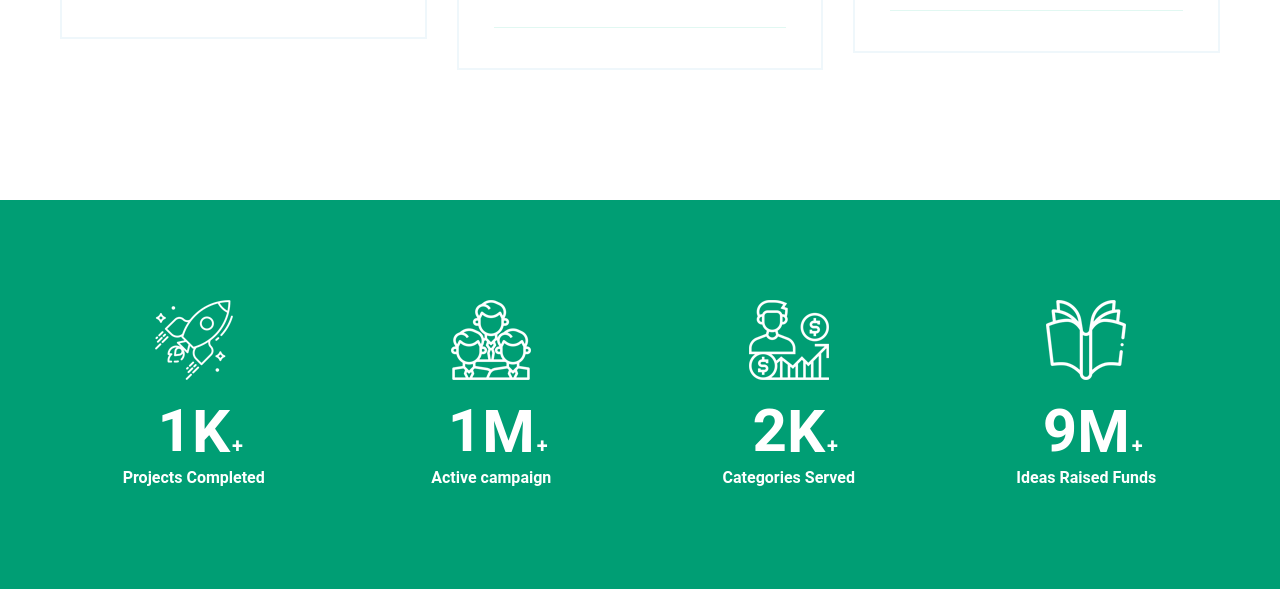
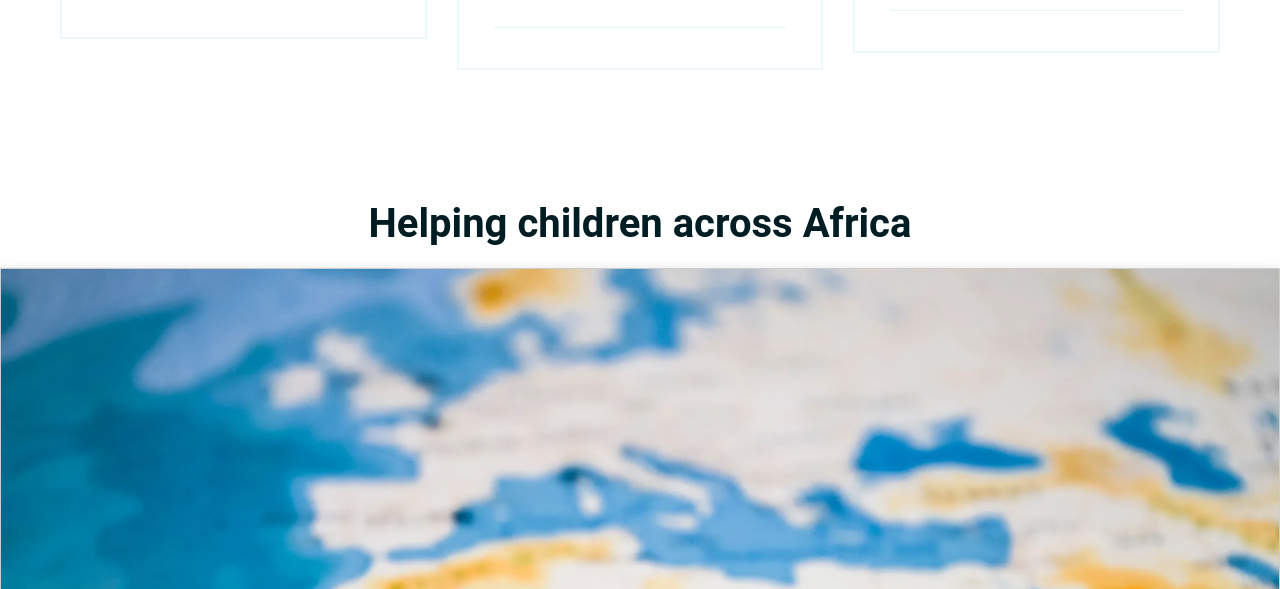
Before and after one commit to LifeMac-Africa/website, a PHP site: page / in a window 1280 px wide. Shown: the part 2798-3387 px from the top of the page. Run offline with PHP 8.4, Linux system fonts and the light colour scheme; some web fonts are replaced.

Commit message:
Life-mac Africa 06/04/24 @NK

```diff
--- a/include/footer.php
+++ b/include/footer.php
@@ -49,9 +49,9 @@ include('./include/header.php');
                                     </div>
                                     <div class="footer-social">
                                         <ul>
-                                            <li><a href="#"><i class="fab fa-facebook-f"></i></a></li>
-                                            <li><a href="#"><i class="fab fa-twitter"></i></a></li>
-                                            <li><a href="#"><i class="fab fa-youtube"></i></a></li>
+                                            <li><a href="#"><i class="bi bi-facebook"></i></a></li>
+                                            <li><a href="#"><i class="bi bi-twitter-x"></i></a></li>
+                                            <li><a href="#"><i class="bi bi-youtube"></i></a></li>
                                         </ul>
                                     </div>
                                 </div>
@@ -67,7 +67,7 @@ include('./include/header.php');
                                                     <a href="#"><img src="images/f_blog_img01.jpg" alt=""></a>
                                                 </div>
                                                 <div class="content">
-                                                    <span><i class="fas fa-calendar-alt"></i>23rd January 2022</span>
+                                                    <span><i class="bi bi-calendar-month"></i>23rd January 2022</span>
                                                     <h2 class="title"><a href="#">Honest and Clear Presentation in Projects</a></h2>
                                                 </div>
                                             </li>
@@ -76,7 +76,7 @@ include('./include/header.php');
                                                     <a href="#"><img src="images/f_blog_img02.jpg" alt=""></a>
                                                 </div>
                                                 <div class="content">
-                                                    <span><i class="fas fa-calendar-alt"></i>23rd June 2023</span>
+                                                    <span><i class="bi bi-calendar-month"></i>23rd June 2023</span>
                                                     <h2 class="title"><a href="#">Simply popular belief tradition contrary lorem</a></h2>
                                                 </div>
                                             </li>
@@ -85,7 +85,7 @@ include('./include/header.php');
                                                     <a href="#"><img src="images/f_blog_img03.jpg" alt=""></a>
                                                 </div>
                                                 <div class="content">
-                                                    <span><i class="fas fa-calendar-alt"></i>23rd June 2024</span>
+                                                    <span><i class="bi bi-calendar-month"></i>23rd June 2024</span>
                                                     <h2 class="title"><a href="#">Popular contrary to traditional lorem ipsum</a></h2>
                                                 </div>
                                             </li>
--- a/include/navbar.php
+++ b/include/navbar.php
@@ -61,6 +61,10 @@
                                             <div class="dropdown-btn"><span class="fas fa-angle-down"></span></div></li>
                                         <!-- Home Ends here -->
 
+                                        <!-- Programs -->
+                                        <li><a href="./programs.php">Programs</a></li>
+                                             <!-- Programs -->
+
 
                                                 <!-- About start here -->
                                             <li><a href="./about.php">About</a></li>
@@ -70,10 +74,10 @@
                                                 <!-- Volunteer Team -->
                                             <li class="dropdown"><a href="./volunteer.php">Volunteer</a>
                                                 <ul class="submenu">
-                                                    <li><a href="#">Team 1</a></li>
-                                                    <li><a href="#">Team 2</a></li>
-                                                    <li><a href="#">Team 2</a></li>
-                                                    <li><a href="#">Team 2</a></li>
+                                                    <li><a href="#">Overview of Volunteering</a></li>
+                                                    <li><a href="#">Benefits of Volunteering</a></li>
+                                                    <li><a href="#">Volunteer Opportunities</a></li>
+                                                    <li><a href="#">Volunteer FAQ</a></li>
                                                 </ul>
                                                 <!-- Volunteer Ends Here -->
 
--- a/index.php
+++ b/index.php
@@ -35,7 +35,7 @@ include('./include/navbar.php');
     <div class="row">
         <div class="col-md-4">
             <div class="category-item">
-                <img src="../images/counter_icon04.png" class="card-img-top" alt="Mission Image">
+                <img src="../images/dart-mission-goal-success-svgrepo-com.svg" class="card-img-top" alt="Mission Image">
                 <div class="card-body">
                     <h5 class="card-title">Mission</h5>
                     <p class="card-text">Empowering communities through diverse initiatives for sustainable development.</p>
@@ -44,7 +44,7 @@ include('./include/navbar.php');
         </div>
         <div class="col-md-4">
             <div class="category-item">
-                <img src="../images/counter_icon03.png" class="card-img-top" alt="Vision Image">
+                <img src="../images/vision-svgrepo-com(1).svg" class="card-img-top" alt="Vision Image">
                 <div class="card-body">
                     <h5 class="card-title">Vision</h5>
                     <p class="card-text">Fostering futures where our collective efforts drive global well-being and prosperity</p>
@@ -53,7 +53,7 @@ include('./include/navbar.php');
         </div>
         <div class="col-md-4">
             <div class="category-item">
-                <img src="../images/counter_icon01.png" class="card-img-top" alt="Core Value Image">
+                <img src="../images/value-proposition-offer-value-submit-a-proposal-offer-a-benefit-svgrepo-com.svg" class="card-img-top" alt="Core Value Image">
                 <div class="card-body">
                     <h5 class="card-title">Core Value</h5>
                     <p class="card-text">Our identity, LIFE-MAC, is an acronym coined from the initial letters of our core values.</p>
@@ -304,6 +304,11 @@ include('./include/navbar.php');
             </section>
             <!-- project-area-end -->
 
+            <h1>Helping children across Africa</h1>
+            <figure class="africa-map">
+            <img src="./images/where-is-ghana.webp" alt="Map of Africa">
+            </figure>
+
             <!-- counter-area -->
             <section class="counter-area">
                 <div class="container">
@@ -369,7 +374,7 @@ include('./include/navbar.php');
                         <div class="col-xl-6 col-lg-10">
                             <div class="cta-content">
                                 <div class="section-title mb-25">
-                                    <h2 class="title">We Help at Every Step from Concept.</h2>
+                                    <h2 class="title">We are Life-Mac Africa charity foundation.</h2>
                                 </div>
                                 <p>At LIFE-MAC Africa, we foster an inclusive culture by embracing diversity and supporting employees from diverse backgrounds. Through our comprehensive initiatives aligned with the UN Global Goals, we provide opportunities for all to contribute and thrive, regardless of background. Together, we work towards driving positive societal change and creating a brighter, more inclusive future for all..</p>
 
--- a/stylesSheet/view.css
+++ b/stylesSheet/view.css
@@ -132,9 +132,20 @@
 .section-titl .titl {
   font-size: 20px; /* Adjust the size as needed */
 }
-
-
-
+h1 {
+  text-align: center;
+  margin-top: 50px;
+}
+.africa-map {
+  text-align: center;
+  margin-top: 20px;
+}
+.africa-map img {
+  max-width: 100%;
+  height: auto;
+  border: 1px solid #ccc;
+  box-shadow: 0 0 10px rgba(0, 0, 0, 0.1);
+}
 
 
 
```
Also changed, not shown: images/w_logo.png (deleted).
